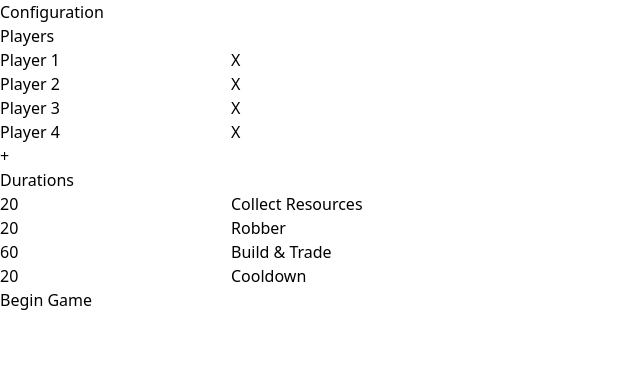
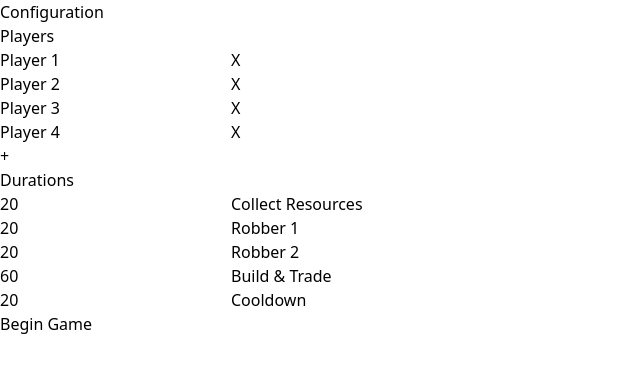
Before and after one commit to JosiahFu/total-chaos-catan, a React (Vite) app: page / in a window 1280 px wide. Shown: the top 372 px of the page, without its empty margins (0-640 px from the left). Built offline with nearby package versions, Linux system fonts and the light colour scheme; the HTML template or start-up script is replaced by a standard one.

Commit message:
Add 2nd robber phase

```diff
--- a/src/App.tsx
+++ b/src/App.tsx
@@ -12,7 +12,8 @@ function App() {
     ]);
     const [phaseLengths, setPhaseLengths] = useState<Record<Phase, number>>({
         resource: 20,
-        robber: 20,
+        robber1: 20,
+        robber2: 20,
         build_trade: 60,
         cooldown: 20,
     });
--- a/src/components/Arbiter.tsx
+++ b/src/components/Arbiter.tsx
@@ -29,9 +29,12 @@ function Arbiter({
                 setPhase('resource');
                 break;
             case 'resource':
-                setPhase(robberNext(rolls) ? 'robber' : 'build_trade');
+                setPhase(robberNext(rolls) ? 'robber1' : 'build_trade');
                 break;
-            case 'robber':
+            case 'robber1':
+                setPhase('robber2');
+                break;
+            case 'robber2':
                 setPhase('build_trade');
                 break;
             case 'build_trade':
@@ -45,7 +48,8 @@ function Arbiter({
             (
                 {
                     resource: 'bg-green-600',
-                    robber: 'bg-red-600',
+                    robber1: 'bg-red-600',
+                    robber2: 'bg-red-600',
                     build_trade: 'bg-blue-600',
                     cooldown: 'bg-white-600',
                 } satisfies PhaseRecord
@@ -69,7 +73,8 @@ function Arbiter({
     const description = (
         {
             resource: 'Collect resources on any hexagons with these numbers!',
-            robber: `${robberPlayer} steals from other players!`,
+            robber1: 'All players with >8 resources discard half!',
+            robber2: `${robberPlayer} steals from other players!`,
             build_trade: 'Develop your colony and trade with other players!',
             cooldown: 'Readjust the board from all that chaos!',
         } satisfies PhaseRecord
--- a/src/data.ts
+++ b/src/data.ts
@@ -1,13 +1,14 @@
-
-type Phase = 'resource' | 'robber' | 'build_trade' | 'cooldown';
 
 type DiceRoll = [number, number]
 
-const PHASES = ['resource', 'robber', 'build_trade', 'cooldown'] satisfies Phase[]
+const PHASES = ['resource', 'robber1', 'robber2', 'build_trade', 'cooldown'] as const;
+
+type Phase = (typeof PHASES)[number];
 
 const PHASE_NAMES = {
     resource: 'Collect Resources',
-    robber: 'Robber',
+    robber1: 'Robber 1',
+    robber2: 'Robber 2',
     build_trade: 'Build & Trade',
     cooldown: 'Cooldown',
 } satisfies PhaseRecord;
```
